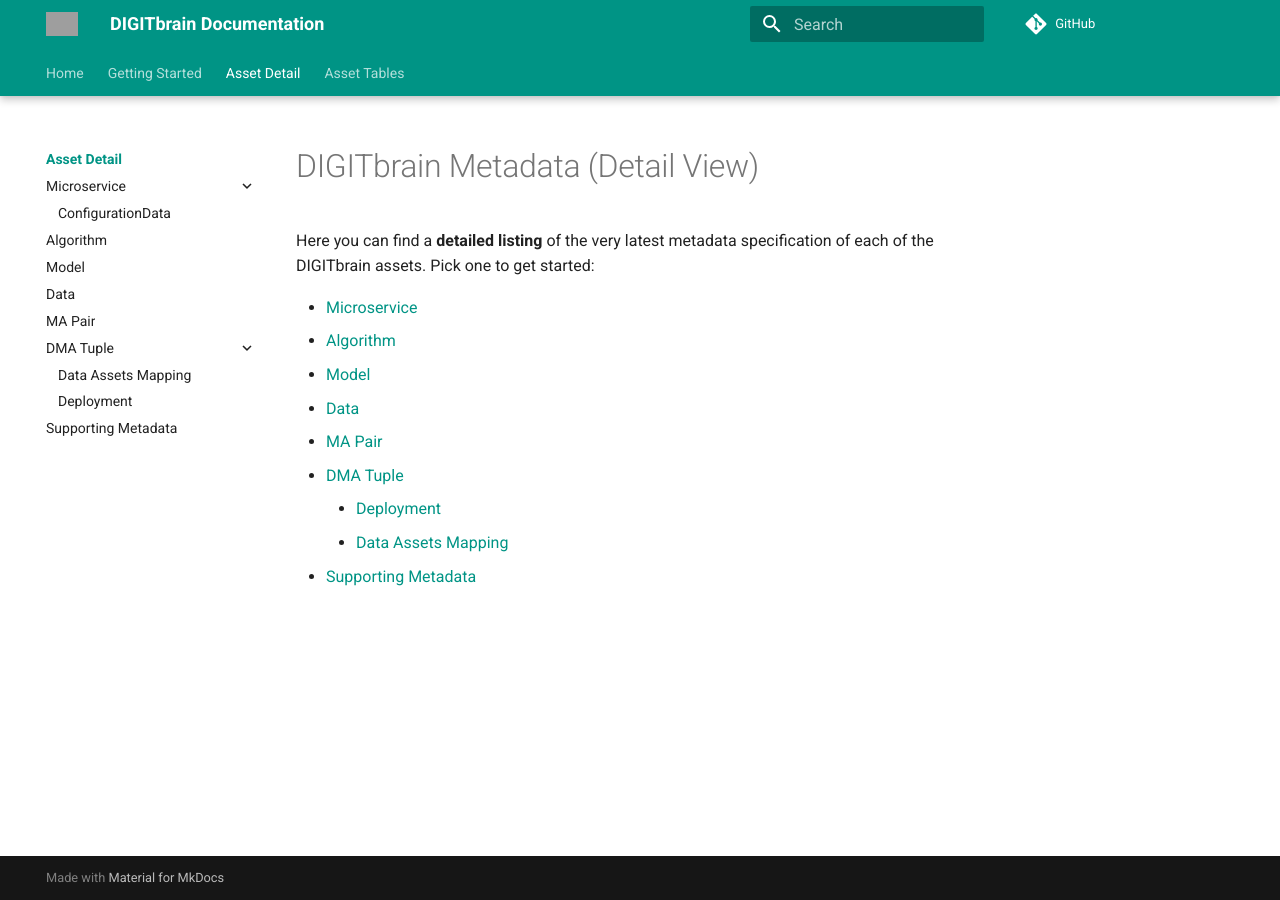
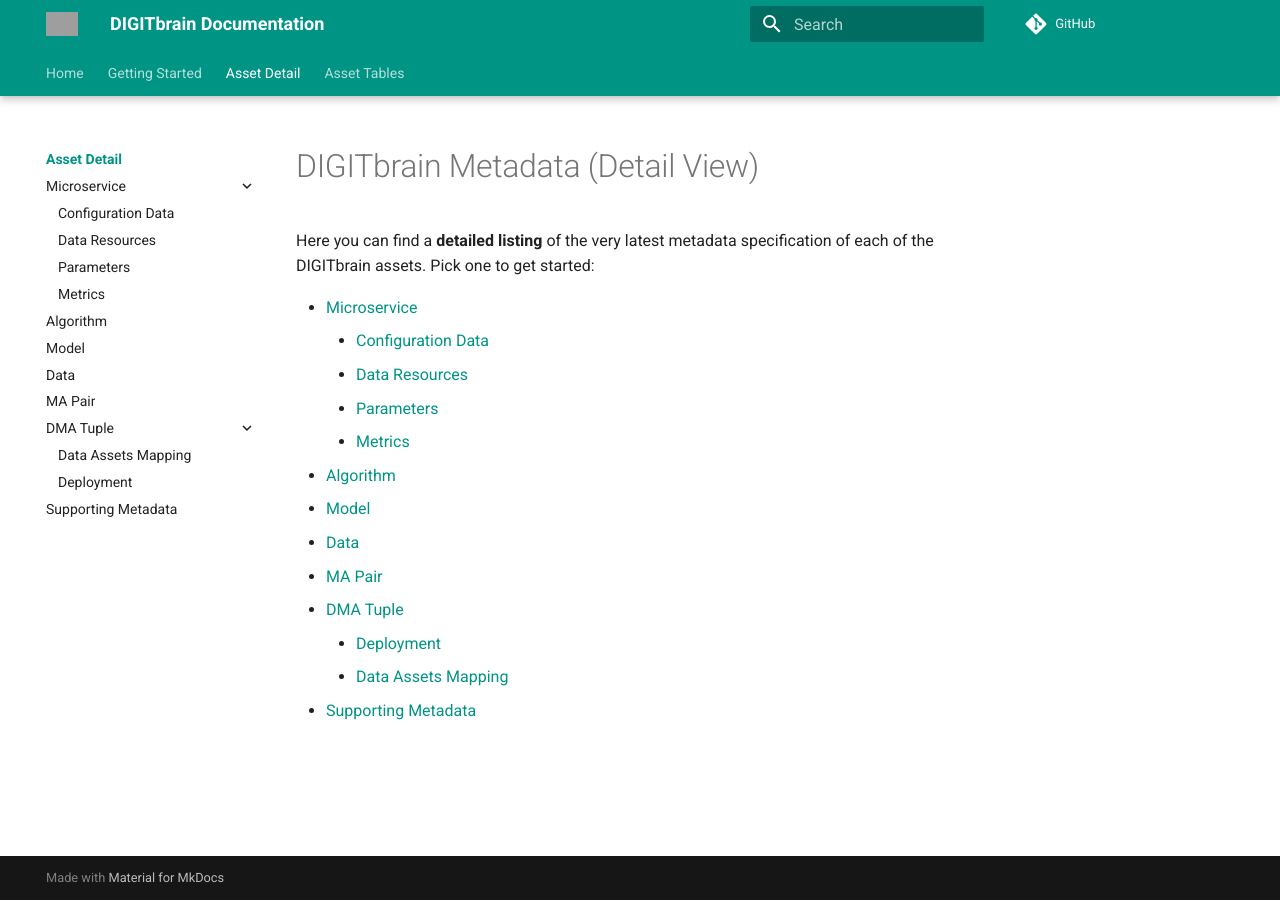
Before and after one commit to DIGITbrain/digitbrain.github.io, an MkDocs documentation site: the page built from docs/attributes/index.md, in a window 1280 px wide. Built offline with MkDocs 1.6.1 and Material for MkDocs 9.7.7, drawn with Linux system fonts in a browser that asks for light colours; comment, search, counter and statistics services are not loaded; grey boxes are pictures that could not be loaded.

Commit message:
fix(nav): add new substructures to navigation

```diff
--- a/docs/attributes/index.md
+++ b/docs/attributes/index.md
@@ -4,6 +4,10 @@ Here you can find a **detailed listing** of the very latest metadata
 specification of each of the DIGITbrain assets. Pick one to get started:
 
 - [Microservice](microservice)
+    - [Configuration Data](configurationdata)
+    - [Data Resources](data_resources)
+    - [Parameters](parameters)
+    - [Metrics](metrics)
 - [Algorithm](algorithm)
 - [Model](model)
 - [Data](data)
--- a/mkdocs.yml
+++ b/mkdocs.yml
@@ -33,7 +33,10 @@ nav:
       - Asset Detail: attributes/index.md
       - Microservice:
         - Microservice: attributes/microservice/index.md
-        - ConfigurationData: attributes/configurationdata.md
+        - Configuration Data: attributes/configurationdata.md
+        - Data Resources: attributes/data_resources.md
+        - Parameters: attributes/parameters.md
+        - Metrics: attributes/metrics.md
       - Algorithm:
         - Algorithm: attributes/algorithm/index.md
       - Model:
@@ -51,7 +54,10 @@ nav:
       - Asset Tables: tables/index.md
       - Microservice:
         - Microservice: tables/microservice/index.md
-        - ConfigurationData: tables/configurationdata.md
+        - Configuration Data: tables/configurationdata.md
+        - Data Resources: attributes/data_resources.md
+        - Parameters: attributes/parameters.md
+        - Metrics: attributes/metrics.md
       - Algorithm:
         - Algorithm: tables/algorithm/index.md
       - Model:
```
Also changed, not shown: docs/tables/index.md (+4 -0 lines).
